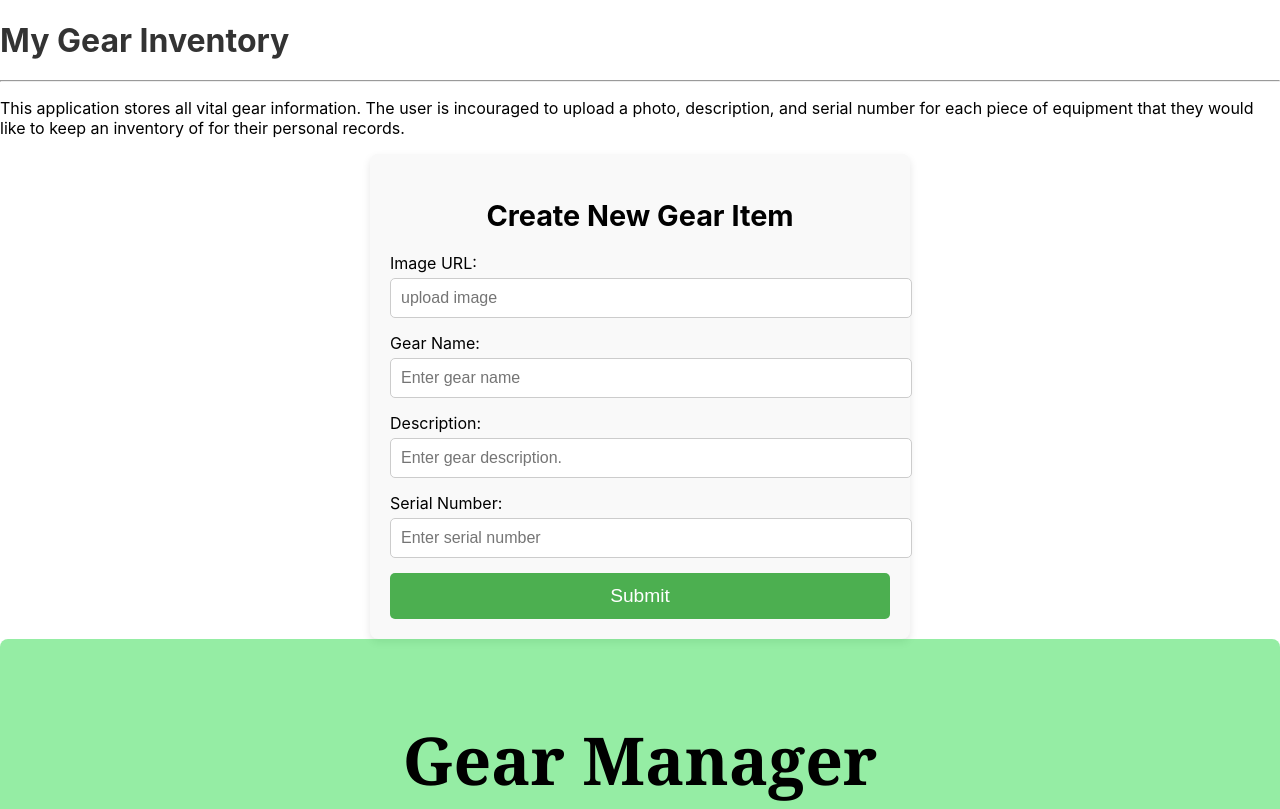
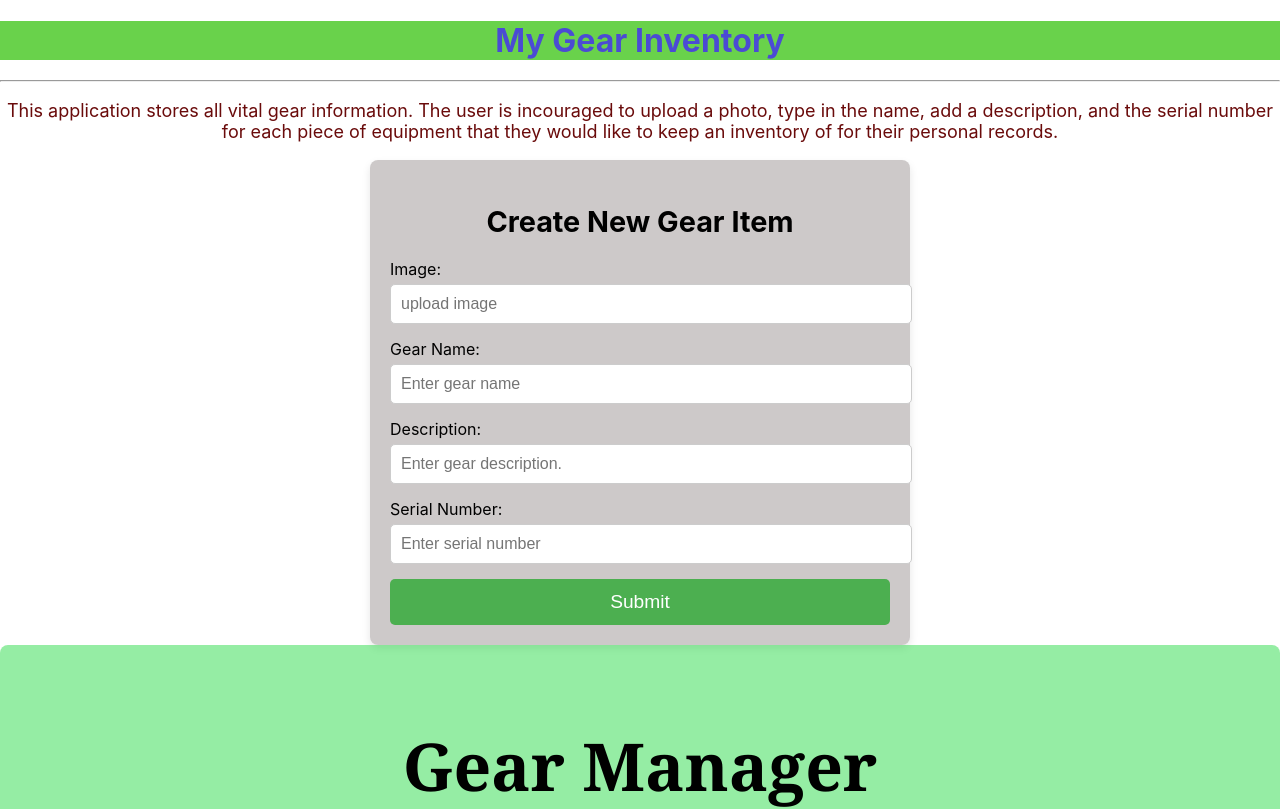
Before and after one commit to VanillaBean79/Gear-App, a React (Create React App) app: page / in a window 1280 px wide. Shown: the top 809 px of the page. Built offline with nearby package versions, Linux system fonts and the light colour scheme; data requests are answered from the project's data file.

Commit message:
Home.css added.

```diff
--- a/src/Components/GearForm.js
+++ b/src/Components/GearForm.js
@@ -10,6 +10,7 @@ function GearForm(){
       })
 
       const [ status, setStatus] = useState('')
+      const [loading, setLoading] = useState(false)
 
       const handleChange = (e) => {
             const { name, value } = e.target
@@ -26,14 +27,14 @@ function GearForm(){
         fetch('http://localhost:3000/Gear', {
             method:"POST",
             headers: {
-                "Content-type" : "application.json"
+                "Content-type" : "application/json"
             },
             body: JSON.stringify(formData)
         })
             .then((r)=>r.json())
             .then((data)=> {
                 setStatus('Gear item created.')
-
+                setLoading(true)
                 setFormData({
                     image: '',
                     name: '',
@@ -52,7 +53,7 @@ function GearForm(){
             <h2>Create New Gear Item</h2>
             <form onSubmit={handleSubmit}>
                 <div className="form-group">
-                    <label htmlFor="image">Image URL:</label>
+                    <label htmlFor="image">Image:</label>
                     <input
                         type="text"
                         id="image"
@@ -98,7 +99,9 @@ function GearForm(){
                         placeholder="Enter serial number"
                         />
                 </div>
-                <button type='submit'>Submit</button>
+                <button type='submit' disabled={loading}>
+                    {loading ? 'Submitting...' : 'Submit'}
+                </button>
             </form>
             {status && <p className="status">{status}</p>}
         </div>
--- /dev/null
+++ b/src/Components/Home.css
@@ -0,0 +1,16 @@
+.Home {
+    background-color: #ef242462;
+    text-align: center;
+}
+
+p {
+    color: #6a0b0b;
+    font-size: 18px;
+    text-align: center;
+}
+
+h1{
+    text-align: center;
+    color: rgb(75, 75, 212);
+    background-color: rgb(105, 210, 75);
+}
--- a/src/Components/Home.js
+++ b/src/Components/Home.js
@@ -1,11 +1,12 @@
-import React from "react"
+import React from "react";
+import './Home.css'
 
 const Home = () => {
     return(
         <div>
             <h1>My Gear Inventory</h1>
             <hr/>
-            <p>This application stores all vital gear information. The user is incouraged to upload a photo, description, and serial number for each piece of equipment that they would like to keep an inventory of for their personal records.</p>
+            <p>This application stores all vital gear information. The user is incouraged to upload a photo, type in the name, add a description, and the serial number for each piece of equipment that they would like to keep an inventory of for their personal records.</p>
         </div>
     )
 }
--- a/src/Components/gearForm.css
+++ b/src/Components/gearForm.css
@@ -3,7 +3,7 @@
     max-width: 500px;
     margin: 0 auto;
     padding: 20px;
-    background-color: #f9f9f9;
+    background-color: #7d747462;
     border-radius: 8px;
     box-shadow: 0 4px 8px rgba(0, 0, 0, 0.1);
 }
```
Also changed, not shown: db.json (+5 -5 lines).
